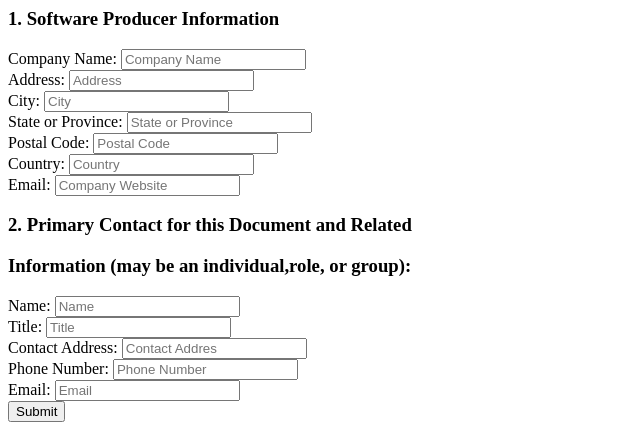
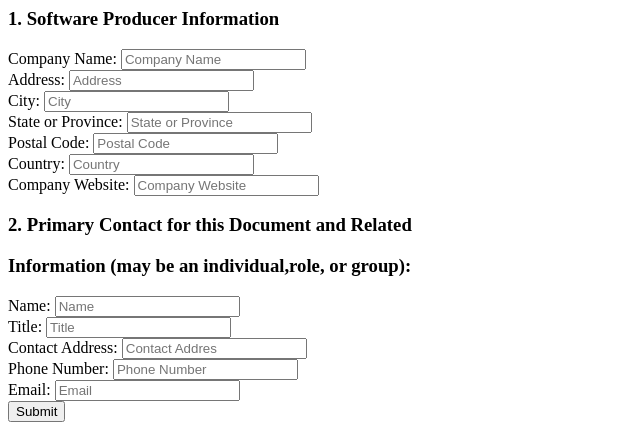
Before and after one commit to JaoSchmidt/Siemens-Problem-Statement, a Flask app: template api/templates/components/newAttestationForm/sections/section2.html in a window 1280 px wide. Shown: the top 433 px of the page, without its empty margins (0-640 px from the left). Run offline with Flask 2, Linux system fonts and the light colour scheme; the template is opened without the code that fills it, so the values that code supplies are empty.

```diff
--- a/api/templates/components/newAttestationForm/sections/section2.html
+++ b/api/templates/components/newAttestationForm/sections/section2.html
@@ -31,7 +31,7 @@
 				value="{{form1.country}}">
 		</div>
 		<div class="flex flex-row items-center">
-			<label class="w-[300px]">Email:</label>
+			<label class="w-[300px]">Company Website:</label>
 			<input id="website" class="input input-primary my-2 w-64" type="text" placeholder="Company Website"
 				value="{{form1.website}}">
 		</div>
```
Also changed, not shown: 2 other files.
